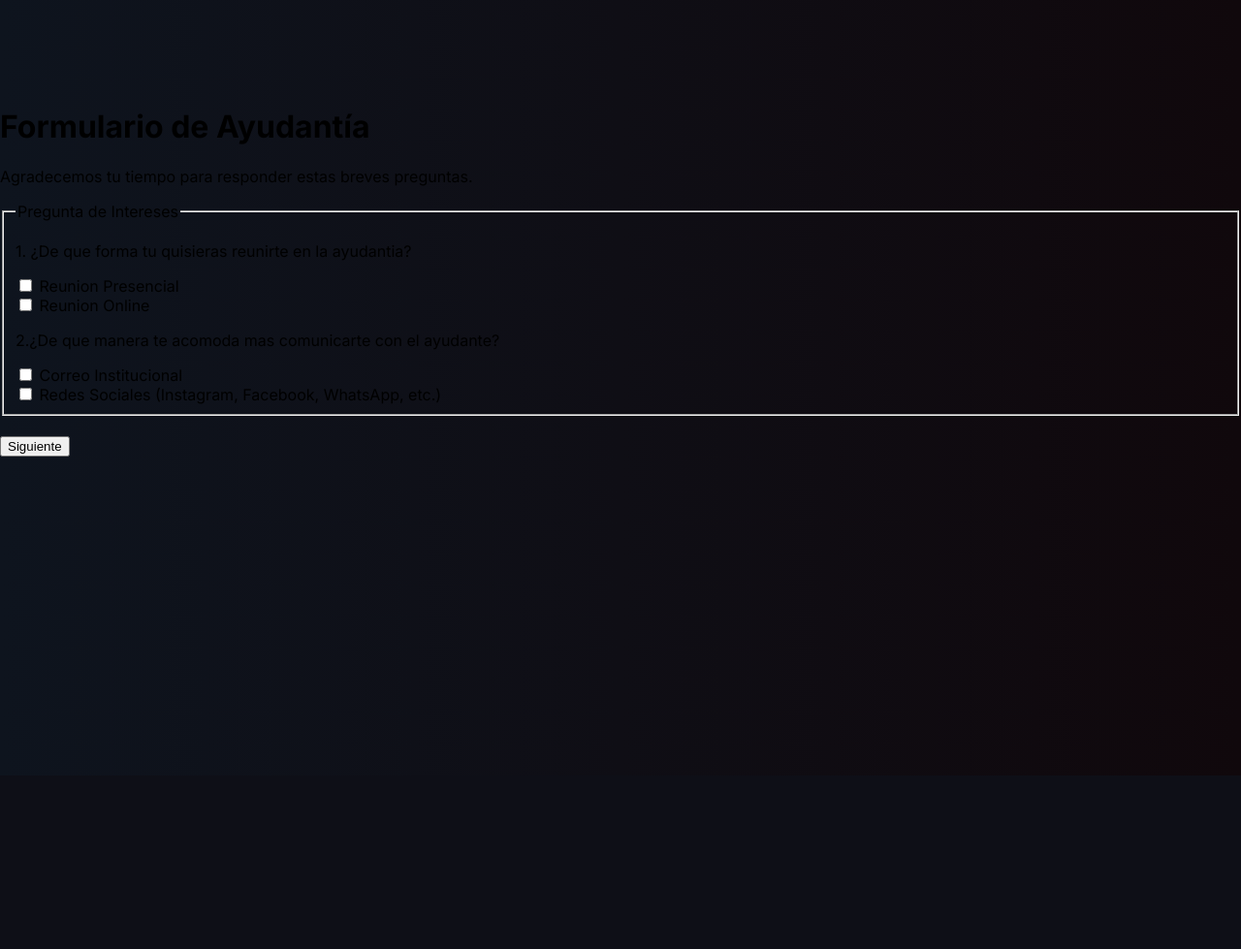
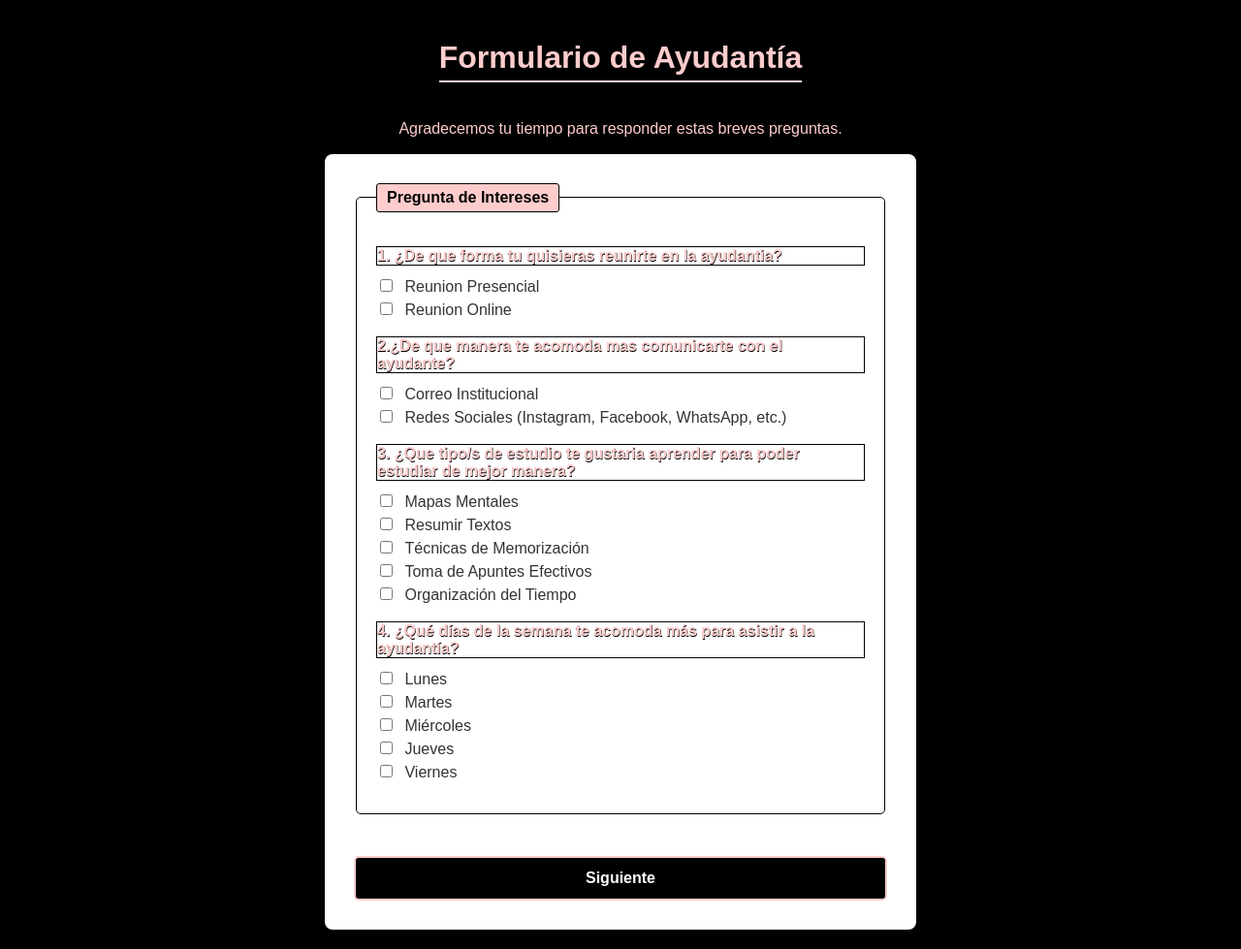
Before and after one commit to d-moya/tiwi-app, a Django app: template publicaciones/templates/publicar/Encuesta_ayudantia.html in a window 1280 px wide. Shown: the whole page at 97% size. Before the commit the page ends 471 px from the top, so only its background shows below. Run offline with Django 5.2, Linux system fonts and the light colour scheme; the template is opened without the code that fills it, so the values that code supplies are empty.

Commit message:
style formularios
hice el style con ia pero igual trate de cambiarle algunas cosas del tema de los colores y las preguntas mañana tenia pensado verlas con ustedes

```diff
--- a/publicaciones/static/publicar/style_form_ayudas.css
+++ b/publicaciones/static/publicar/style_form_ayudas.css
@@ -0,0 +1,108 @@
+/* Definición de variables de color para fácil mantenimiento */
+:root {
+    --color-principal: #000000; /* Negro */
+    --color-acento-claro: #ffcccc; /* Rojo Claro / Rosado Suave */
+    --color-fondo-claro: #f8f8f8; /* Gris muy claro para el fondo */
+    --color-texto-claro: #333333; /* Gris oscuro para el cuerpo del texto */
+}
+
+/* ---------------------------------- */
+/* ESTILOS GENERALES Y CUERPO */
+/* ---------------------------------- */
+
+body {
+    font-family: Arial, sans-serif;
+    background-color: var(--color-principal);
+    color: var(--color-texto-claro);
+    margin: 0;
+    padding: 20px;
+    display: flex;
+    flex-direction: column;
+    align-items: center;
+}
+
+h1 {
+    color: var(--color-acento-claro);
+    border-bottom: 2px solid var(--color-acento-claro); /* Línea de acento */
+    padding-bottom: 5px;
+}
+
+p {
+    text-align: center;
+    color: var(--color-acento-claro);
+    border: 1px solid #000000;
+    max-width: 600px;
+    text-shadow: 0.5px 0.5px 0 #000000;
+}
+
+/* ---------------------------------- */
+/* ESTILOS DEL FORMULARIO Y SECCIONES */
+/* ---------------------------------- */
+
+form {
+    background-color: #ffffff;
+    padding: 30px;
+    border-radius: 8px;
+    box-shadow: 0 4px 10px rgba(0, 0, 0, 0.1);
+    width: 100%;
+    max-width: 550px; /* Ancho máximo para el formulario */
+}
+
+fieldset {
+    border: 1px solid var(--color-principal); /* Borde negro */
+    padding: 20px;
+    margin-bottom: 25px;
+    border-radius: 5px;
+}
+
+legend {
+    font-weight: bold;
+    color: var(--color-principal);
+    background-color: var(--color-acento-claro); /* Fondo de acento */
+    padding: 5px 10px;
+    border-radius: 3px;
+    border: 1px solid var(--color-principal);
+}
+
+/* Estilo para las preguntas (p) dentro del fieldset */
+fieldset p {
+    font-weight: bold;
+    margin-top: 15px;
+    margin-bottom: 10px;
+    text-align: left; /* Alinea el texto de la pregunta a la izquierda */
+}
+
+/* Estilo para cada opción de checkbox */
+fieldset div {
+    margin-bottom: 10px;
+}
+
+label {
+    margin-left: 5px;
+    cursor: pointer;
+    line-height: 1.5; /* Espaciado de línea para mejor lectura */
+}
+
+/* ---------------------------------- */
+/* ESTILOS DEL BOTÓN DE ENVÍO */
+/* ---------------------------------- */
+
+button[type="submit"] {
+    display: block;
+    width: 100%;
+    padding: 12px;
+    background-color: var(--color-principal); /* Fondo negro */
+    color: #ffffff; /* Texto blanco */
+    border: 2px solid var(--color-acento-claro); /* Borde de acento */
+    border-radius: 5px;
+    font-size: 16px;
+    cursor: pointer;
+    transition: background-color 0.3s, opacity 0.3s;
+    font-weight: bold;
+}
+
+button[type="submit"]:hover {
+    background-color: var(--color-acento-claro); /* Cambio de color al pasar el ratón */
+    color: var(--color-principal); /* Texto negro al pasar el ratón */
+    border-color: var(--color-principal);
+}
--- a/publicaciones/templates/publicar/Encuesta_ayudantia.html
+++ b/publicaciones/templates/publicar/Encuesta_ayudantia.html
@@ -4,7 +4,7 @@
 <head>
     <meta charset="UTF-8">
     <title>Encuesta de Ayudantia</title>
-    <link rel="stylesheet" href="{% static 'publicar/style.css' %}">
+    <link rel="stylesheet" href="{% static 'publicar/style_form_ayudas.css' %}">
 </head>
 <body>
 
@@ -30,8 +30,40 @@
 
                 <input type="checkbox" id="canal2" name="canales[]" value="Redes Sociales">
                 <label for="canal2">Redes Sociales (Instagram, Facebook, WhatsApp, etc.)</label><br>
+            </div>
+            <p>3. ¿Que tipo/s de estudio te gustaria aprender para poder estudiar de mejor manera?</p>
+            <div>
+                <input type="checkbox" id="canal5" name="canales[]" value="Mapas Mentales">
+                <label for="canal5">Mapas Mentales</label><br>
 
+                <input type="checkbox" id="canal6" name="canales[]" value="Resumir Textos">
+                <label for="canal6">Resumir Textos</label><br>
 
+                <input type="checkbox" id="canal7" name="canales[]" value="Técnicas de Memorización">
+                <label for="canal7">Técnicas de Memorización</label><br>
+
+                <input type="checkbox" id="canal8" name="canales[]" value="Toma de Apuntes Efectivos">
+                <label for="canal8">Toma de Apuntes Efectivos</label><br>
+
+                <input type="checkbox" id="canal9" name="canales[]" value="Organización del Tiempo">
+                <label for="canal9">Organización del Tiempo</label><br>
+            </div>
+            <p>4. ¿Qué días de la semana te acomoda más para asistir a la ayudantía?</p>
+            <div>
+                <input type="checkbox" id="canal10" name="canales[]" value="Lunes">
+                <label for="canal10">Lunes</label><br>
+
+                <input type="checkbox" id="canal11" name="canales[]" value="Martes">
+                <label for="canal11">Martes</label><br>
+
+                <input type="checkbox" id="canal12" name="canales[]" value="Miércoles">
+                <label for="canal12">Miércoles</label><br>
+
+                <input type="checkbox" id="canal13" name="canales[]" value="Jueves">
+                <label for="canal13">Jueves</label><br>
+
+                <input type="checkbox" id="canal14" name="canales[]" value="Viernes">
+                <label for="canal14">Viernes</label><br>
             </div>
         </fieldset>
 
```
Also changed, not shown: publicaciones/static/publicar/style_form_prestamos.css (+105 -0 lines), publicaciones/static/publicar/style_form_tutorias.css (+105 -0 lines).
